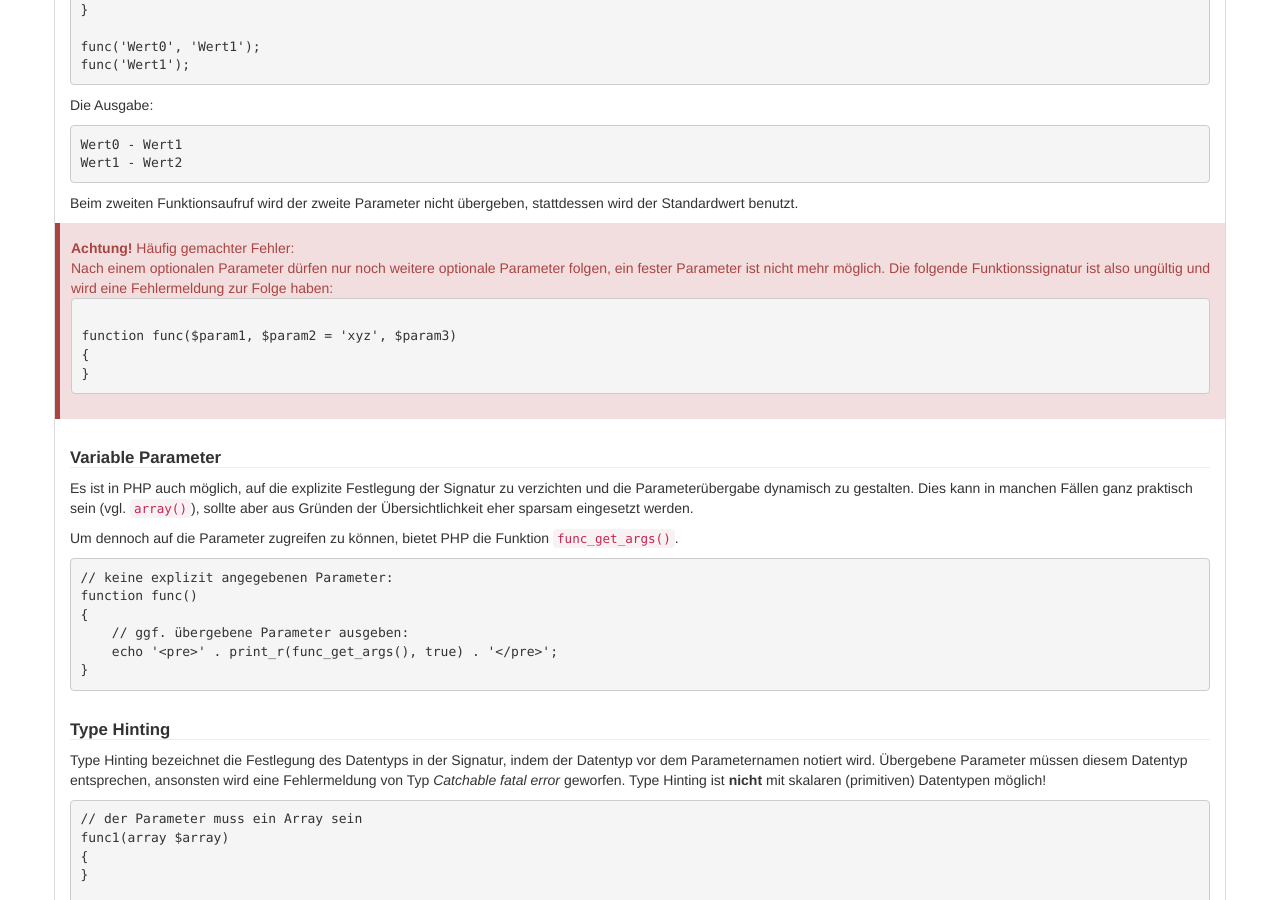
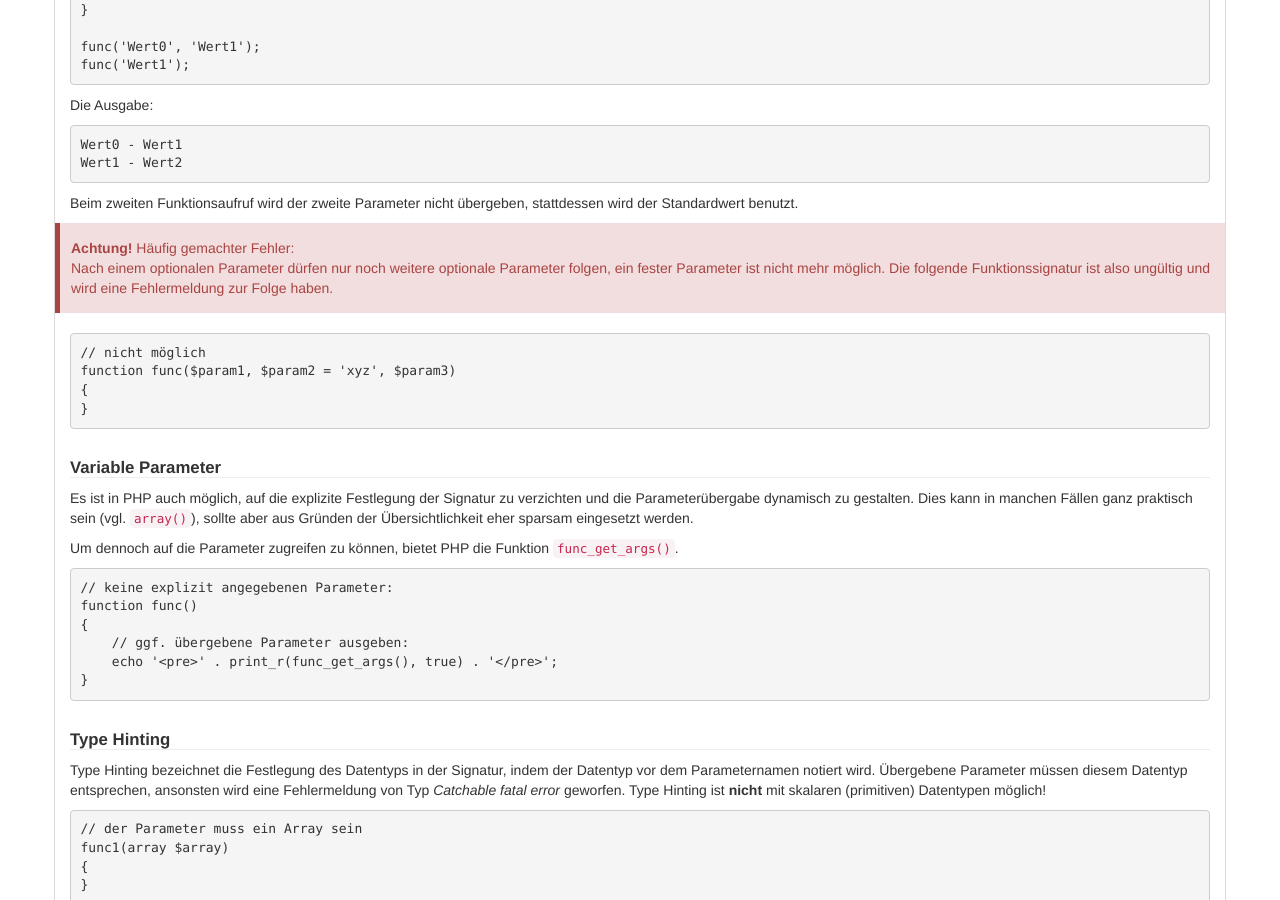
Before and after one commit to php-de/php-de.github.io, a Jekyll site: the page built from general/parameteruebergabe.md, in a window 1280 px wide and 900 px high, scrolled down 899 px. Built offline with Jekyll 4.4.1, drawn with Linux system fonts in a browser that asks for light colours; nearby versions of some CDN libraries.

Commit message:
Update parameteruebergabe.md

```diff
--- a/general/parameteruebergabe.md
+++ b/general/parameteruebergabe.md
@@ -75,13 +75,14 @@ Beim zweiten Funktionsaufruf wird der zweite Parameter nicht übergeben, stattde
 
 
 <div class="alert alert-danger"><strong>Achtung!</strong> Häufig gemachter Fehler:<br>
-Nach einem optionalen Parameter dürfen nur noch weitere optionale Parameter folgen, ein fester Parameter ist nicht mehr möglich. Die folgende Funktionssignatur ist also ungültig und wird eine Fehlermeldung zur Folge haben:
-<pre><code>
+Nach einem optionalen Parameter dürfen nur noch weitere optionale Parameter folgen, ein fester Parameter ist nicht mehr möglich. Die folgende Funktionssignatur ist also ungültig und wird eine Fehlermeldung zur Folge haben.</div>
+
+~~~ php
+// nicht möglich
 function func($param1, $param2 = 'xyz', $param3)
 {
 }
-</code></pre>
-</div>
+~~~
 
 
 #### Variable Parameter
```
